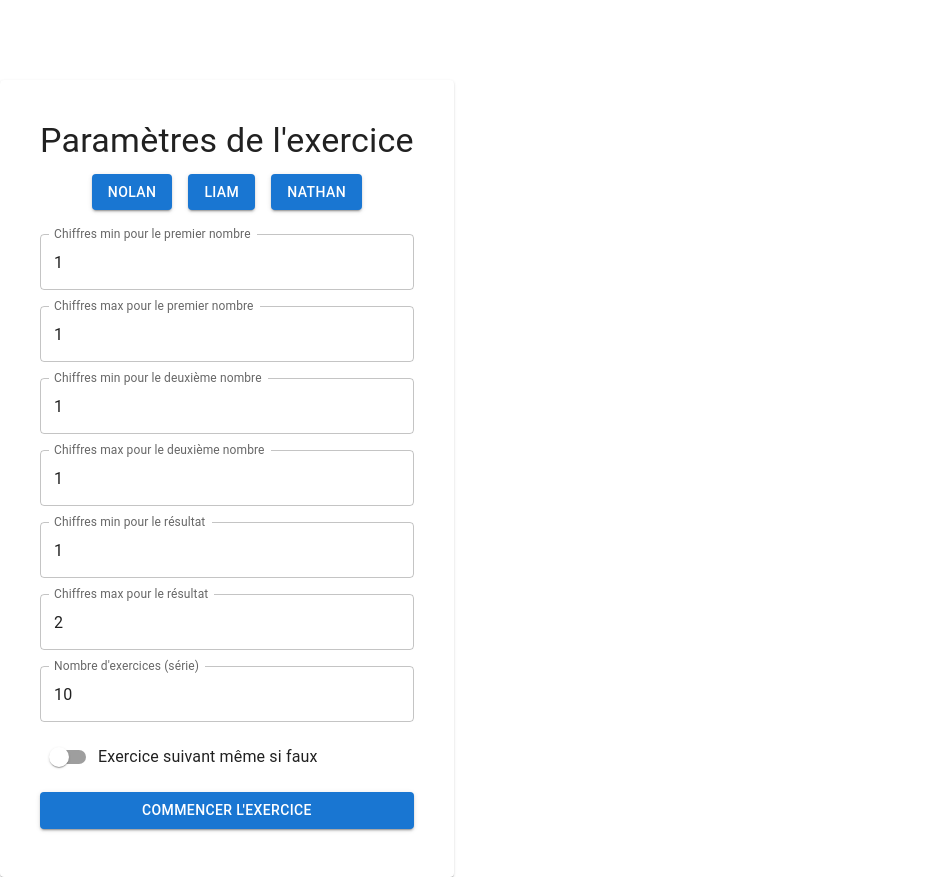
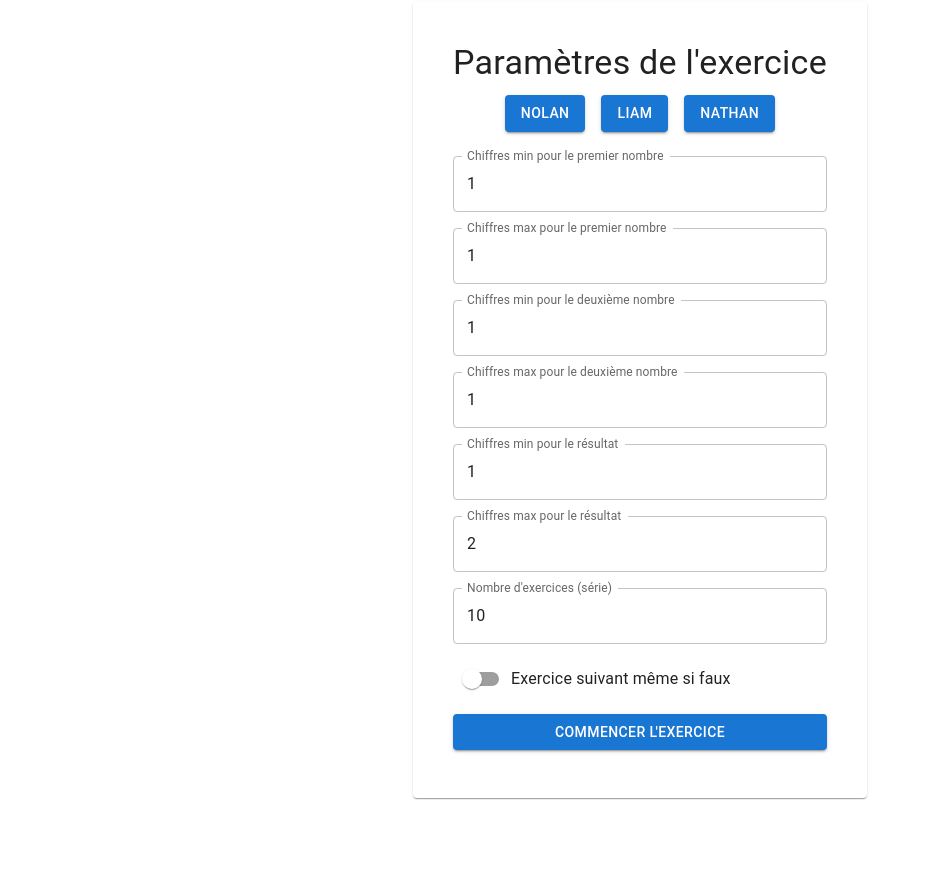
Before and after one commit to maelcornil/classe, a React (Vite) app in the folder classe-app/: page / in a window 1280 px wide. Shown: the whole page, without its empty margins (0-931 px from the left). After the commit the page ends 800 px from the top, so only its background shows below. Built offline with nearby package versions, Linux system fonts and the light colour scheme.

Commit message:
Center layout

```diff
--- a/classe-app/src/Exercises.tsx
+++ b/classe-app/src/Exercises.tsx
@@ -199,10 +199,18 @@ console.log({
   const correctCount = results.filter(r => r.correct).length;
   const firstTryCount = results.filter(r => r.correct && r.attempts === 1).length;
 
-  return (
-    <Box sx={{ display: "flex", justifyContent: "center", mt: 5 }}>
-      <Card sx={{ p: 3, minWidth: 360, textAlign: "center" }}>
-        <CardContent>
+return (
+<Box
+  sx={{
+    display: "flex",
+    justifyContent: "center", // centre horizontalement
+    alignItems: "center",     // centre verticalement
+    width: "100vw",           // prend toute la largeur
+    height: "100vh",          // prend toute la hauteur
+  }}
+>
+  <Card sx={{ p: 3, minWidth: 360, textAlign: "center" }}>
+    <CardContent>
           {!started && (
             <Button variant="contained" onClick={startSeries}>
               Démarrer
--- a/classe-app/src/IndexPage.tsx
+++ b/classe-app/src/IndexPage.tsx
@@ -34,9 +34,17 @@ export default function IndexPage(): JSX.Element {
   };
 
   return (
-    <Box sx={{ display: "flex", justifyContent: "center", mt: 10 }}>
-      <Card sx={{ p: 3, minWidth: 350, textAlign: "center" }}>
-        <CardContent>
+<Box
+  sx={{
+    display: "flex",
+    justifyContent: "center", // centre horizontalement
+    alignItems: "center",     // centre verticalement
+    width: "100vw",           // prend toute la largeur
+    height: "100vh",          // prend toute la hauteur
+  }}
+>
+  <Card sx={{ p: 3, minWidth: 360, textAlign: "center" }}>
+    <CardContent>
           <Typography variant="h4" gutterBottom>
             Paramètres de l'exercice
           </Typography>
```
